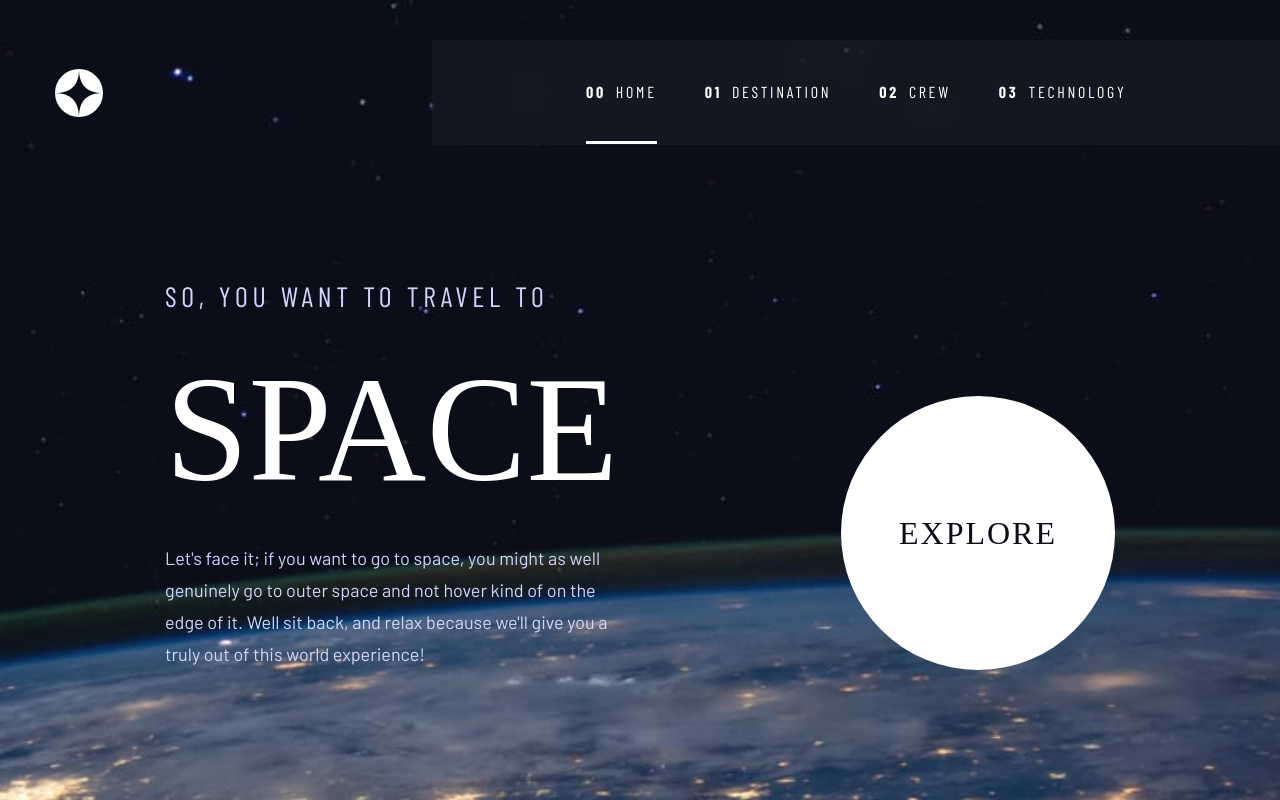
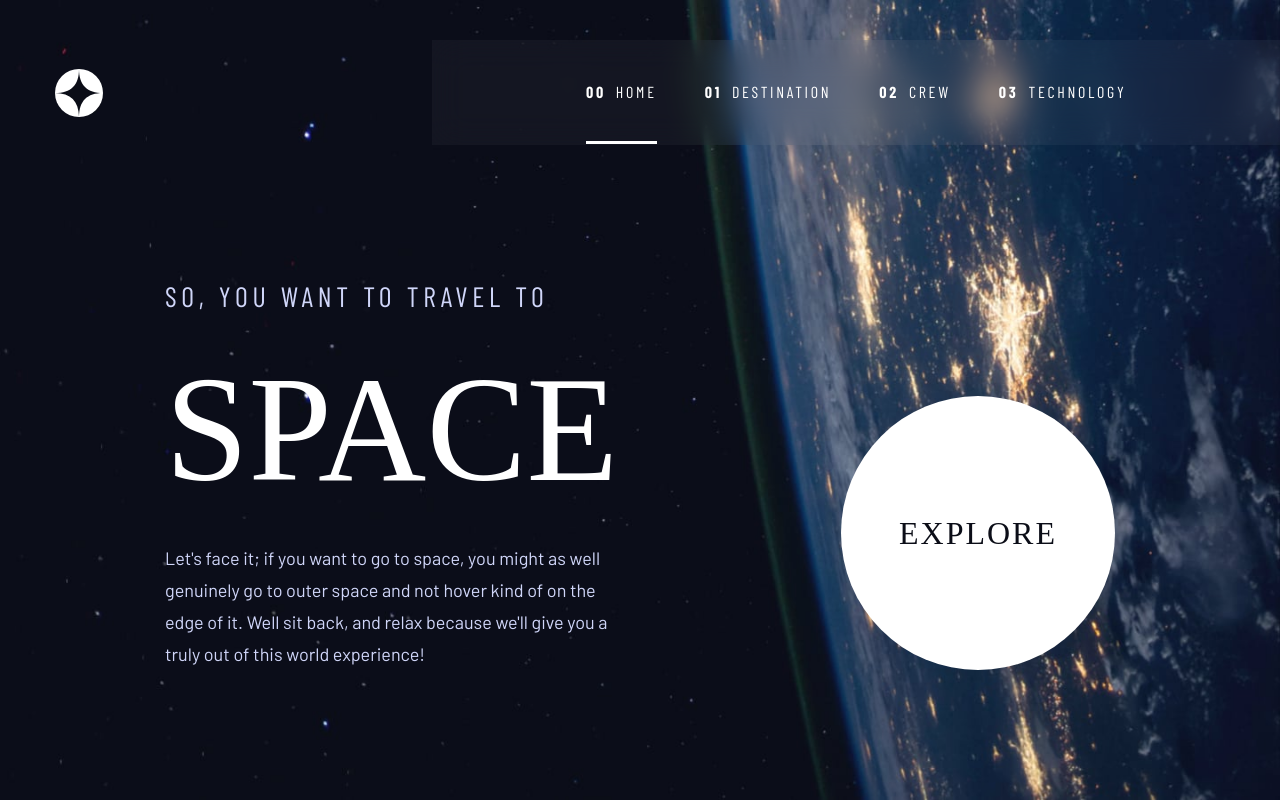
Before and after one commit to engrjvramos/space-tourism-website, a plain HTML site: page index.html in a window 1280 px wide. Drawn offline with nearby package versions, Linux system fonts and the light colour scheme; a web font is replaced by a local one.

Commit message:
modified background img urls 3

```diff
--- a/src/sass/abstracts/_utilities.scss
+++ b/src/sass/abstracts/_utilities.scss
@@ -73,7 +73,7 @@
 }
 
 .home-body {
-	background-image: url(../assets/home/background-home-tablet.jpg);
+	background-image: url(../assets/home/background-home-desktop.jpg);
 
 	@include respond(tab-port) {
 		background-image: url(../assets/home/background-home-tablet.jpg);
```
Also changed, not shown: css/style.css.
